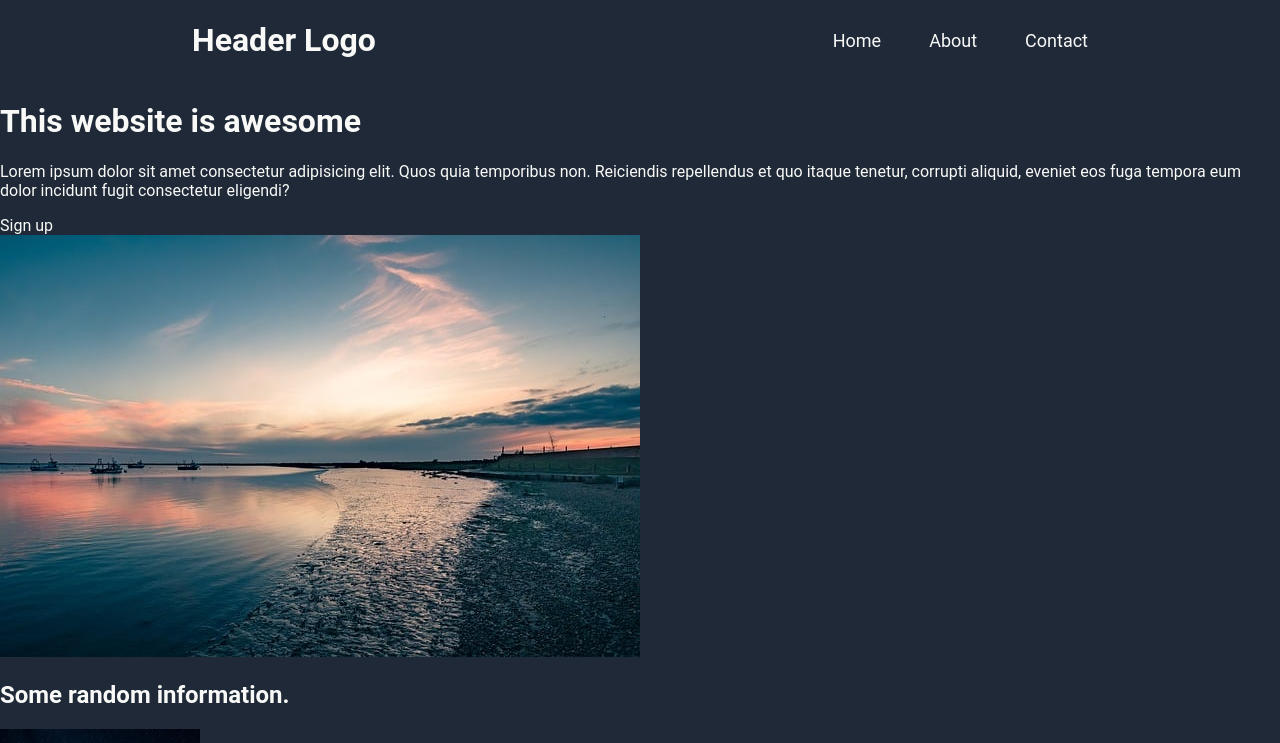
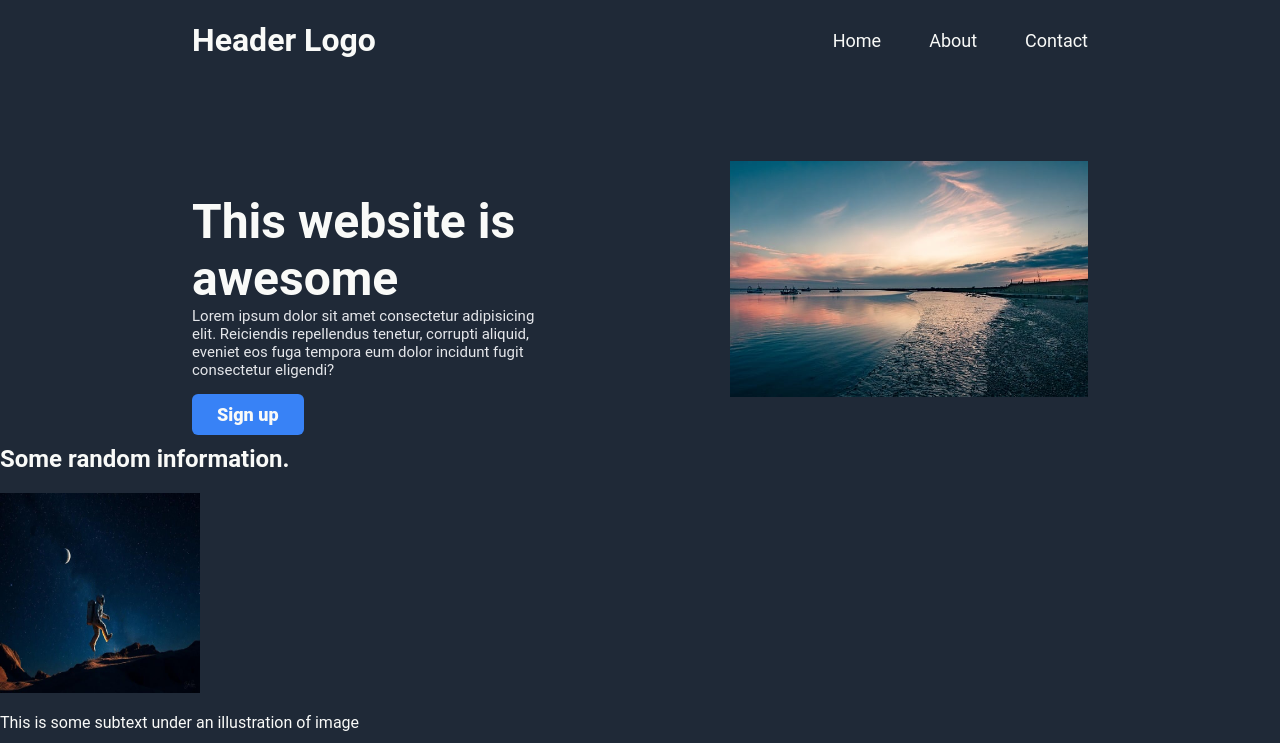
Before and after one commit to Dores12/landing-page, a plain HTML site: page index.html in a window 1280 px wide. Shown: the top 743 px of the page. Drawn offline with Linux system fonts and the light colour scheme.

Commit message:
add css to image, welcome text, sign up button

```diff
--- a/index.html
+++ b/index.html
@@ -25,7 +25,7 @@
             <div class="intro">
                 <h1>This website is awesome</h1>
                 <p>Lorem ipsum dolor sit amet consectetur adipisicing elit.
-                    Quos quia temporibus non. Reiciendis repellendus et quo itaque tenetur,
+                    Reiciendis repellendus tenetur,
                     corrupti aliquid, eveniet eos fuga tempora eum dolor incidunt fugit
                     consectetur eligendi?
                 </p>
--- a/style/style.css
+++ b/style/style.css
@@ -6,8 +6,7 @@
 
 body {
     font-family: 'Roboto', sans-serif;
-    margin: 0 auto;
-    padding: 0;
+    margin: 0;
     color: #f9faf8;
     background-color: #1f2937;
 }
@@ -22,9 +21,12 @@ a {
 }
 
 /* Header */
-.nav-bar {
+
+header {
     max-width: 70vw;
     margin: 0 auto;
+}
+.nav-bar {
     display: flex;
     justify-content: space-between;
     align-items: center;
@@ -41,8 +43,50 @@ a {
     color: #e5e7eb;
 }
 
+.navigation a:hover {
+    color: #3882f6;
+}
 
+.welcome {
+    max-width: 70vw;
+    display: flex;
+    justify-content: space-between;
+    align-items: flex-start;
+    margin-top: 5rem;
+}
 
+.intro {
+    width: 40%;
+}
+
+.welcome img {
+    width: 40%;
+}
+
+.intro h1 {
+    font-size: 48px;
+    margin-bottom: 0;
+}
+
+.intro p {
+    margin-top: 0;
+    font-size: 15px;
+    color: #e5e7eb;
+    margin-bottom: 25px;
+}
+
+.intro a {
+   background-color: #3882f6;
+   padding: 10px 25px;
+   margin-top: 20px;
+   border-radius: 6px;
+   font-size: 18px;
+   font-weight: 900;
+}
+
+.intro a:hover {
+    background-color: #244ac7;
+}
 
 
 
```
